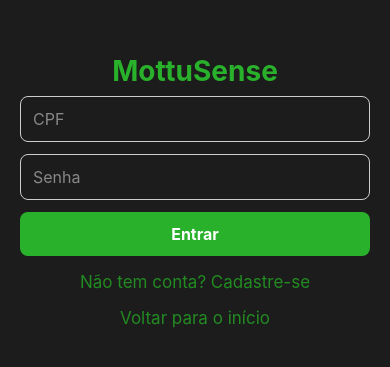
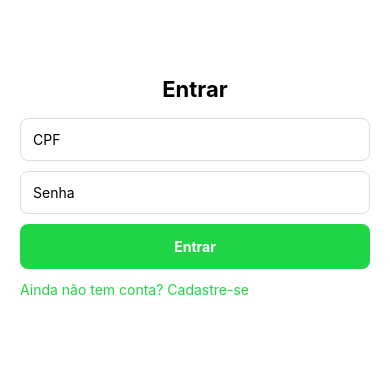
Before and after one commit to Sprints-Challenge-2025/mottu-patio-app, a React Native app: screen /Login in a window 390 px wide. Shown: the part 235-602 px from the top of the page. Built offline with nearby package versions, Linux system fonts and the light colour scheme.

Commit message:
fix: usa AuthContext, valida formulário e mostra loader

```diff
--- a/src/screens/LoginScreen.tsx
+++ b/src/screens/LoginScreen.tsx
@@ -1,4 +1,4 @@
-import React, { useEffect, useState } from "react";
+import React, { useState } from "react";
 import {
   View,
   TextInput,
@@ -6,145 +6,83 @@ import {
   Text,
   StyleSheet,
   TouchableOpacity,
+  ActivityIndicator,
 } from "react-native";
 import { useAuth } from "../contexts/AuthContext";
-import AsyncStorage from "@react-native-async-storage/async-storage";
 
 export default function LoginScreen({ navigation }: any) {
   const [cpf, setCpf] = useState("");
   const [senha, setSenha] = useState("");
-  const { login } = useAuth();
+  const { login, loading } = useAuth();
 
-  useEffect(() => {
-    const verificarLogin = async () => {
-      const logado = await AsyncStorage.getItem("logado");
-      if (logado === "true") {
-        navigation.replace("Home");
-      }
-    };
-    verificarLogin();
-  }, []);
-
-  const validarCPF = (cpf: string): boolean => {
-    const cleaned = cpf.replace(/[^\d]+/g, "");
-    if (cleaned.length !== 11 || /^(\d)\1+$/.test(cleaned)) return false;
-
-    let sum = 0;
-    for (let i = 0; i < 9; i++) sum += parseInt(cleaned.charAt(i)) * (10 - i);
-    let check1 = (sum * 10) % 11;
-    if (check1 === 10 || check1 === 11) check1 = 0;
-    if (check1 !== parseInt(cleaned.charAt(9))) return false;
-
-    sum = 0;
-    for (let i = 0; i < 10; i++) sum += parseInt(cleaned.charAt(i)) * (11 - i);
-    let check2 = (sum * 10) % 11;
-    if (check2 === 10 || check2 === 11) check2 = 0;
-    return check2 === parseInt(cleaned.charAt(10));
+  const validarCPF = (cpfRaw: string) => {
+    const cleaned = cpfRaw.replace(/[^\d]+/g, "");
+    return cleaned.length === 11;
   };
 
   const handleLogin = async () => {
-    if (!cpf || !senha) {
-      Alert.alert("Erro", "Preencha todos os campos.");
+    const cpfLimpo = cpf.replace(/[^\d]+/g, "");
+    if (!validarCPF(cpfLimpo)) {
+      Alert.alert("CPF inválido", "Informe um CPF válido com 11 dígitos.");
       return;
     }
-
-    const cpfLimpo = cpf.replace(/[^\d]/g, "");
-
-    if (!validarCPF(cpfLimpo)) {
-      Alert.alert("Erro", "CPF inválido.");
+    if (!senha || senha.length < 6) {
+      Alert.alert("Senha inválida", "A senha deve ter pelo menos 6 caracteres.");
       return;
     }
-
-    if (senha.length < 6) {
-      Alert.alert("Erro", "A senha deve ter pelo menos 6 caracteres.");
-      return;
-    }
-
     try {
       await login(cpfLimpo, senha);
       navigation.replace("Home");
-    } catch (error: any) {
-      console.error("Erro no login:", error);
-      Alert.alert("Erro", error.message || "CPF ou senha incorretos.");
+    } catch (err: any) {
+      Alert.alert("Erro de autenticação", err.message || "CPF ou senha incorretos.");
     }
   };
 
   return (
     <View style={styles.container}>
-      <Text style={styles.appTitle}>MottuSense</Text>
+      <Text style={styles.title}>Entrar</Text>
+
       <TextInput
         placeholder="CPF"
         value={cpf}
         onChangeText={setCpf}
+        style={styles.input}
         keyboardType="numeric"
-        style={styles.input}
-        placeholderTextColor="#888"
       />
       <TextInput
         placeholder="Senha"
         value={senha}
         onChangeText={setSenha}
+        style={styles.input}
         secureTextEntry
-        style={styles.input}
-        placeholderTextColor="#888"
       />
-      <TouchableOpacity style={styles.button} onPress={handleLogin}>
-        <Text style={styles.buttonText}>Entrar</Text>
+
+      <TouchableOpacity style={styles.button} onPress={handleLogin} disabled={loading}>
+        {loading ? <ActivityIndicator /> : <Text style={styles.buttonText}>Entrar</Text>}
       </TouchableOpacity>
-      <Text
-        onPress={() => navigation.navigate("Register")}
-        style={styles.linkText}
-      >
-        Não tem conta? Cadastre-se
-      </Text>
-      <Text
-        onPress={() => navigation.navigate("Inicial")}
-        style={styles.linkText}
-      >
-        Voltar para o início
-      </Text>
+
+      <TouchableOpacity onPress={() => navigation.navigate("Register")} style={{ marginTop: 12 }}>
+        <Text style={{ color: "#21D445FF" }}>Ainda não tem conta? Cadastre-se</Text>
+      </TouchableOpacity>
     </View>
   );
 }
 
 const styles = StyleSheet.create({
-  container: {
-    flex: 1,
-    justifyContent: "center",
-    padding: 20,
-    backgroundColor: "#1C1C1C",
-  },
+  container: { flex: 1, justifyContent: "center", padding: 20, backgroundColor: "#fff" },
   input: {
     borderWidth: 1,
-    borderColor: "#ccc",
+    borderColor: "#ddd",
+    padding: 12,
+    marginBottom: 10,
     borderRadius: 8,
-    padding: 12,
-    marginBottom: 12,
-    color: "#ccc",
-    fontSize: 16,
   },
   button: {
-    backgroundColor: "#29b12c",
+    backgroundColor: "#21D445FF",
+    padding: 14,
     borderRadius: 8,
-    padding: 12,
+    alignItems: "center",
   },
-  buttonText: {
-    color: "#fff",
-    textAlign: "center",
-    fontSize: 16,
-    fontWeight: "bold",
-  },
-  linkText: {
-    marginTop: 16,
-    textAlign: "center",
-    color: "#228B22",
-    fontSize: 17,
-  },
-  appTitle: {
-    color: "#29b12c",
-    textAlign: "center",
-    padding: 8,
-    fontSize: 28,
-    fontWeight: "bold",
-  },
+  buttonText: { color: "#fff", fontWeight: "bold" },
+  title: { fontSize: 22, fontWeight: "700", marginBottom: 16, textAlign: "center" },
 });
```
